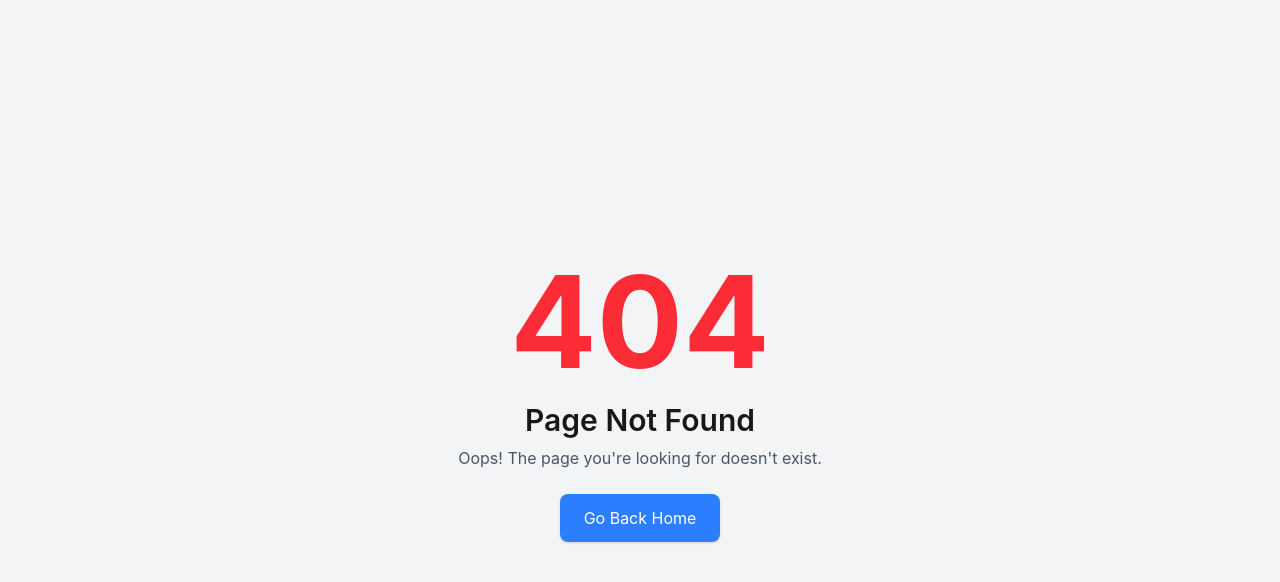
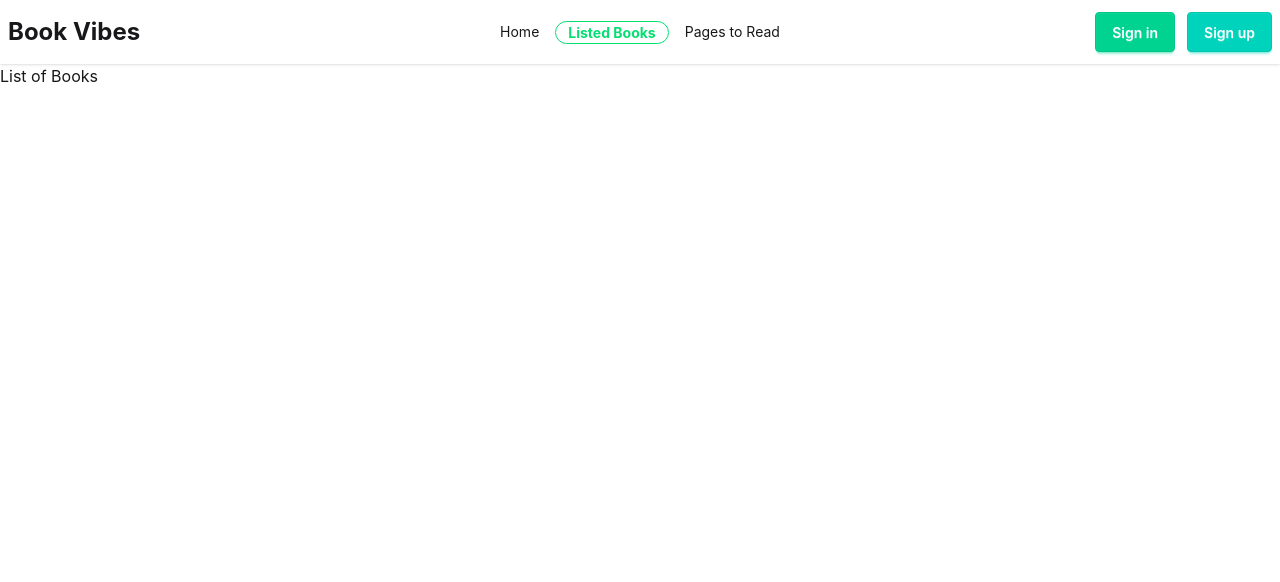
Before and after one commit to AfsaraSilviAmi/web-day44-Book-Vibe, a React (Vite) app: page /listBooks in a window 1280 px wide. Before the commit this address had no page. Shown: the top 582 px of the page. Built offline with nearby package versions, Linux system fonts and the light colour scheme.

Commit message:
did the button toast and stuff

```diff
--- a/package.json
+++ b/package.json
@@ -15,6 +15,7 @@
     "react-dom": "^19.2.4",
     "react-icons": "^5.6.0",
     "react-router": "^7.14.0",
+    "react-toastify": "^11.0.5",
     "tailwindcss": "^4.2.2"
   },
   "devDependencies": {
--- /dev/null
+++ b/src/Context/BookProvider.jsx
@@ -0,0 +1,51 @@
+import React, { createContext, useState } from 'react';
+import { toast } from 'react-toastify';
+
+export const BookContext = createContext();
+const BookProvider = ({children}) => {
+    const [storeBook, setStoreBook] = useState([]);
+    const [wishList, setWishList] = useState([]);
+
+    const handleMarkAsRead = (currentBook) =>{
+      const isExistBook = storeBook.find(book => book.bookId === currentBook.bookId)
+
+      if(isExistBook){
+        toast.error(`${currentBook.bookName} already Exist in Read List`);
+        return;
+      }else{
+        setStoreBook([...storeBook, currentBook]);
+        toast.success(`${currentBook.bookName} is Added to Read list`)
+      }
+    }
+
+    const handleWishList = (currentBook) =>{
+        const isExistInReadList = storeBook.find(book => book.bookId === currentBook.bookId)
+
+        if(isExistInReadList){
+            toast.error(`${currentBook.bookName} already Exist in Read List`);
+            return;
+        }
+      const isExistBook = wishList.find(book => book.bookId === currentBook.bookId)
+
+      if(isExistBook){
+        toast.error(`${currentBook.bookName} already Exist in Wish List`)
+        return;
+      }else{
+        setWishList([...wishList, currentBook]);
+        toast.success(`${currentBook.bookName} is Added to Wish list`)
+      }
+    }
+    const data = {
+        storeBook,
+        handleMarkAsRead,
+        setStoreBook,
+        wishList,
+        setWishList,
+        handleWishList
+    }
+    return <BookContext.Provider value={data}>
+        {children}
+    </BookContext.Provider>
+};
+
+export default BookProvider;
--- a/src/Routes/Routes.jsx
+++ b/src/Routes/Routes.jsx
@@ -3,6 +3,7 @@ import MainLayout from "../MainLayout/MainLayout";
 import HomePage from "../pages/Homepage/HomePage";
 import ErrorPage from "../pages/ErrorPage";
 import BookDetails from "../pages/BookDetails/BookDetails";
+import ListOfBooks from "../pages/Book/ListOfBooks";
 
 export const router = createBrowserRouter([
   {path:'/',
@@ -13,6 +14,10 @@ export const router = createBrowserRouter([
             element:<HomePage></HomePage>
         },
         {
+         path:"/listBooks",
+         Component: ListOfBooks
+        },
+        {
             path:"/bookDetails/:id",
             Component: BookDetails,
             loader: () => fetch("/booksData.json")
--- a/src/Shared/NavBar.jsx
+++ b/src/Shared/NavBar.jsx
@@ -5,7 +5,7 @@ const NavBar = () => {
     const links = (
         <>
         <NavLink to={"/"} className={({isActive})=> `${isActive? "font-bold text-green-400 border border-green-400 rounded-xl px-3": ""}`}>Home</NavLink>
-        <NavLink to={"/books"} className={({isActive})=> `${isActive? "font-bold text-green-400 border border-green-400 rounded-xl px-3": ""}`}>Listed Books</NavLink>
+        <NavLink to={"/listBooks"} className={({isActive})=> `${isActive? "font-bold text-green-400 border border-green-400 rounded-xl px-3": ""}`}>Listed Books</NavLink>
         <NavLink to={"/pages-to-read"} className={({isActive})=> `${isActive? "font-bold text-green-400 border border-green-400 rounded-xl px-3": ""}`}>Pages to Read</NavLink>
         </>
     )
--- a/src/main.jsx
+++ b/src/main.jsx
@@ -3,10 +3,16 @@ import { createRoot } from 'react-dom/client'
 import './index.css'
 import { RouterProvider } from 'react-router'
 import { router } from './Routes/Routes.jsx'
+import BookProvider from './Context/BookProvider.jsx'
+import { ToastContainer } from 'react-toastify'
 
 
 createRoot(document.getElementById('root')).render(
   <StrictMode>
-   <RouterProvider router={router}></RouterProvider>
+   <BookProvider>
+    <RouterProvider router={router}></RouterProvider>
+    <ToastContainer />
+   </BookProvider>
+
   </StrictMode>,
 )
--- /dev/null
+++ b/src/pages/Book/ListOfBooks.jsx
@@ -0,0 +1,14 @@
+import React, { useContext } from 'react';
+import { BookContext } from '../../Context/BookProvider';
+
+const ListOfBooks = () => {
+    const {storeBook} = useContext(BookContext)
+    return (
+        <div>
+            <h1>List of Books</h1>
+
+        </div>
+    );
+};
+
+export default ListOfBooks;
--- a/src/pages/BookDetails/BookDetails.jsx
+++ b/src/pages/BookDetails/BookDetails.jsx
@@ -1,10 +1,17 @@
-import React from 'react';
+import React, { useContext } from 'react';
 import { useLoaderData, useParams } from 'react-router';
+import { BookContext } from '../../Context/BookProvider';
 
 const BookDetails = () => {
     const books = useLoaderData();
     const {id} = useParams();
     const expectedBook = books.find(book => book.bookId === Number(id))
+
+    const {handleMarkAsRead,  handleWishList} = useContext(BookContext);
+
+
+
+
     return (
         <div>
             <div className="grid grid-cols-2 bg-base-100 shadow-sm container mx-auto md:mt-10 rounded-lg">
@@ -44,8 +51,8 @@ const BookDetails = () => {
 
     </div>
     <div className="card-actions justify-start">
-      <button className="btn">Read</button>
-      <button className="btn bg-blue-400 text-white">Wishlist</button>
+      <button className="btn" onClick={()=>handleMarkAsRead(expectedBook)}>Mark as Read</button>
+      <button className="btn bg-blue-400 text-white" onClick={()=> handleWishList(expectedBook)}>Add to Wishlist</button>
     </div>
   </div>
 </div>
```
Also changed, not shown: 1 other file (tests, documents, lock files or other folders).
